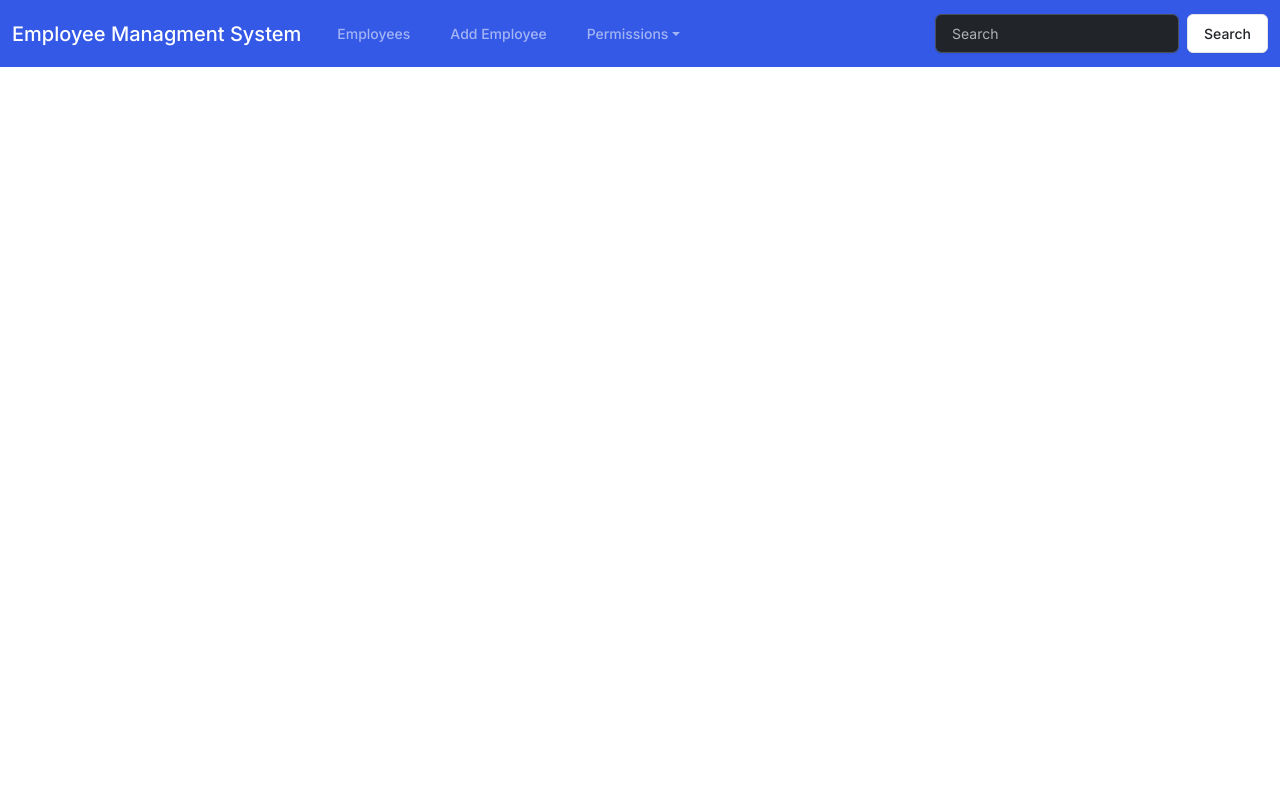
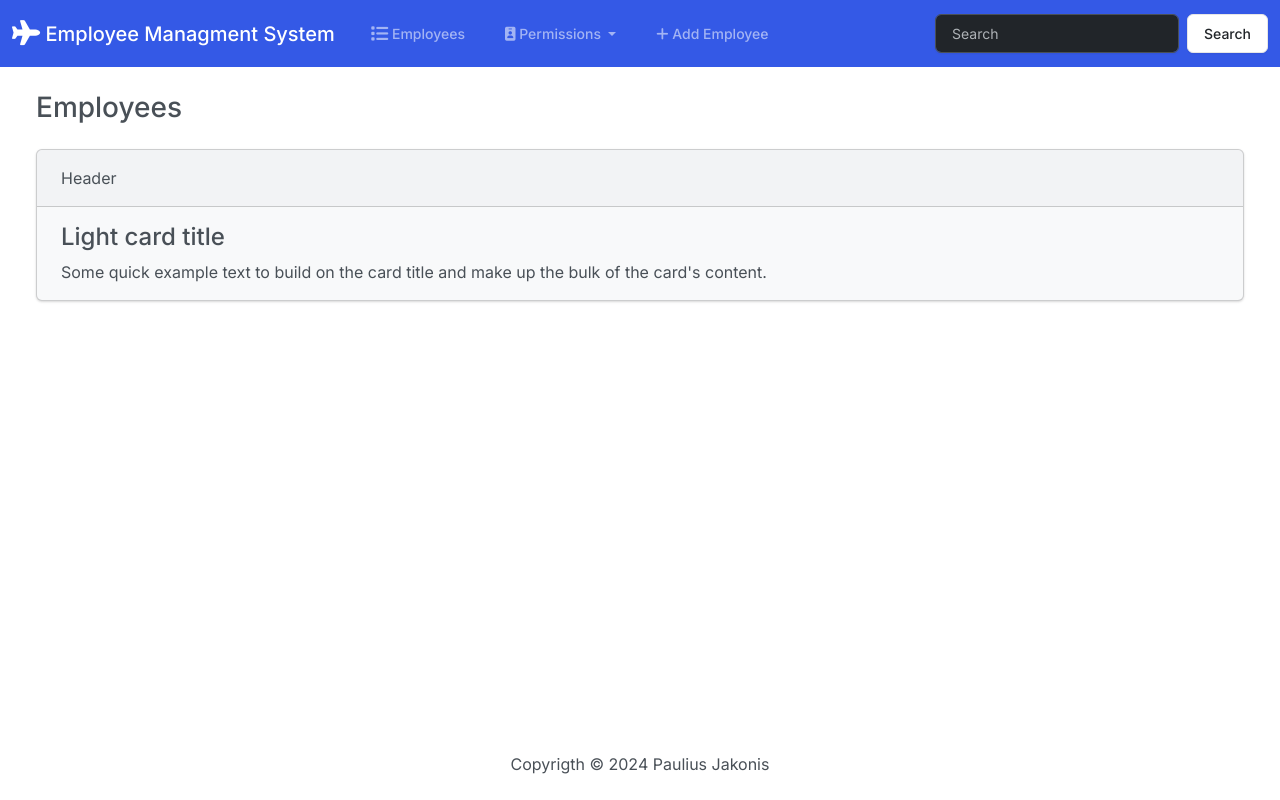
Before and after one commit to pjakonis/SecureNest-managment-system, a Django app: page / in a window 1280 px wide. Run offline with Django 4.2, Linux system fonts and the light colour scheme; some libraries are stand-ins or nearby versions.

Commit message:
Patvarkytas front-end'as: * Pridėti icon'ai * Pridėtas footeris * Paruošti headerio nuorodos

```diff
--- a/employees/templates/employees/index.html
+++ b/employees/templates/employees/index.html
@@ -4,11 +4,14 @@
   <head>
     <meta charset="UTF-8">
     <title>Employee Managment System</title>
+    <link rel="stylesheet" href="https://cdnjs.cloudflare.com/ajax/libs/font-awesome/6.5.1/css/all.min.css" >
     <link href="{% static 'css/bootstrap.min.css' %}" rel="stylesheet">
     <body class="d-flex flex-column min-vh-100">
       <nav class="navbar navbar-expand-lg bg-primary" data-bs-theme="dark">
         <div class="container-fluid">
-          <a class="navbar-brand" href="#">Employee Managment System</a>
+          <a class="navbar-brand" href="#">
+            <i class="fa-solid fa-plane fa-lg"></i> Employee Managment System
+          </a>
           <button class="navbar-toggler" type="button" data-bs-toggle="collapse" data-bs-target="#navbarColor01" aria-controls="navbarColor01" aria-expanded="false" aria-label="Toggle navigation">
             <span class="navbar-toggler-icon"></span>
           </button>
@@ -16,17 +19,23 @@
           <div class="collapse navbar-collapse" id="navbarColor01">
             <ul class="navbar-nav me-auto">
               <li class="nav-item">
-                <a class="nav-link" href="#">Employees</a>
-              </li>
-              <li class="nav-item">
-                <a class="nav-link" href="#">Add Employee</a>
+                <a class="nav-link" href="#">
+                  <i class="fa-solid fa-list fa-lg"></i> Employees
+                </a>
               </li>
               <li class="nav-item dropdown">
-                <a class="nav-link dropdown-toggle" data-bs-toggle="dropdown" href="#" role="button" aria-haspopup="true" aria-expanded="false">Permissions</a>
+                <a class="nav-link dropdown-toggle" data-bs-toggle="dropdown" href="#" role="button" aria-haspopup="true" aria-expanded="false">
+                  <i class="fa-solid fa-id-badge"></i> Permissions
+                </a>
                 <div class="dropdown-menu">
                   <a class="dropdown-item" href="#">Internal permissions</a>
                   <a class="dropdown-item" href="#">External permissions</a>
                 </div>
+              </li>
+              <li class="nav-item">
+                <a class="nav-link" href="#">
+                  <i class="fa-solid fa-plus"></i> Add Employee
+                </a>
               </li>
             </ul>
             <form class="d-flex">
@@ -36,6 +45,26 @@
           </div>
         </div>
       </nav>
+      <div class="container-fluid">
+        <h3 class="m-4">Employees</h3>
+        <div class="row">
+          <div class="col-12">
+            <div class="card bg-light ms-4 me-4 mb-4">
+              <div class="card-header">Header</div>
+              <div class="card-body">
+                <h4 class="card-title">Light card title</h4>
+                <p class="card-text">Some quick example text to build on the card title and make up the bulk of the card's content.</p>
+              </div>
+            </div>
+          </div>
+        </div>
+      </div>
+      <footer class="footer mt-auto mb-4">
+        <div class="text-center">
+          <span>
+            Copyrigth &copy; <script>document.write(new Date().getFullYear())</script> Paulius Jakonis
+          </span>
+        </div>
       <script src="https://cdn.jsdelivr.net/npm/bootstrap@5.0.2/dist/js/bootstrap.bundle.min.js"></script>
     </body>
   </head>
```
